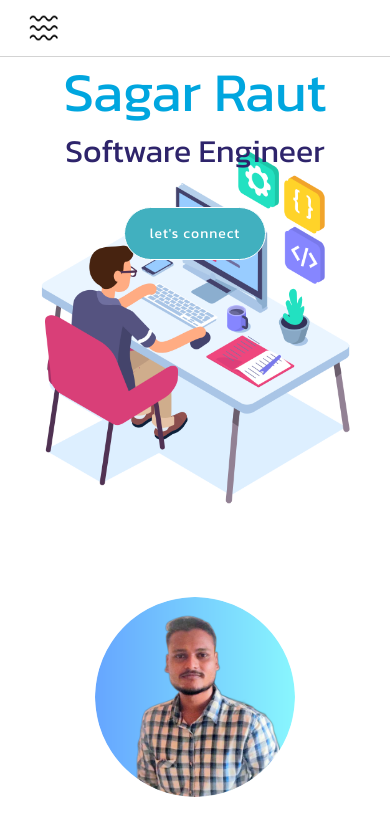
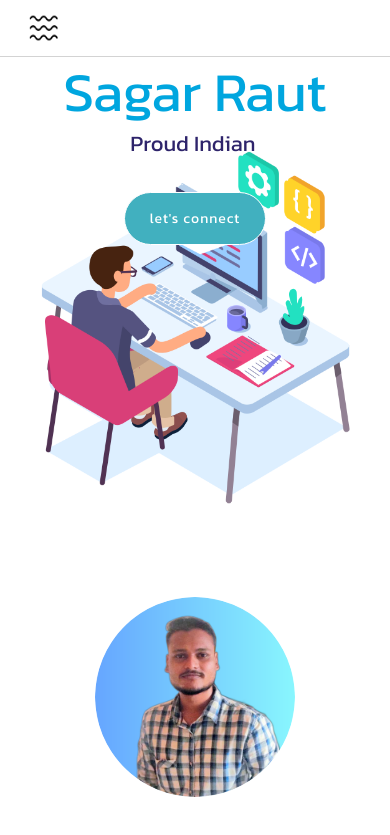
Before and after one commit to nagbhushank/my-portfolio, a React (Create React App) app: page / in a window 390 px wide. Shown: the top 835 px of the page. Built offline with nearby package versions, Linux system fonts and the light colour scheme.

Commit message:
typical added

```diff
--- a/package.json
+++ b/package.json
@@ -14,6 +14,7 @@
     "react-dom": "^17.0.2",
     "react-external-link": "^1.2.1",
     "react-scripts": "4.0.3",
+    "react-typical": "^0.1.3",
     "web-vitals": "^1.1.1"
   },
   "scripts": {
--- a/src/Components/Title.css
+++ b/src/Components/Title.css
@@ -6,7 +6,7 @@
   font-family: "Kanit", sans-serif;
   background-image: url(../Assets/soft-engg.png),
     linear-gradient(
-      45deg,
+      152deg,
       #60bfdb,
       #e5bcbc,
       #f4f5f7,
@@ -110,7 +110,7 @@
 
   .cloud-container .sub-name {
     /* color: #e8f1ed; */
-    font-size: xx-large;
+    font-size: 22px;
   }
 }
 
--- a/src/Components/Title.jsx
+++ b/src/Components/Title.jsx
@@ -1,7 +1,7 @@
 import React from "react";
 import { Jumbotron, Container } from "react-bootstrap";
 import "./Title.css";
-// import { Nav } from "react-bootstrap";
+import Typical from "react-typical";
 
 export default function Title() {
   return (
@@ -13,7 +13,13 @@ export default function Title() {
         >
           <div className="main-div">
             <p className="name">Sagar Raut</p>
-            <p className="sub-name">Software Engineer</p>
+            {/* <p className="sub-name">Software Engineer</p> */}
+            <Typical
+              className="sub-name"
+              steps={["Software Engineer", 1000, "Web developer", 500, "Proud Indian", 500]}
+              loop={Infinity}
+              wrapper="p"
+            />
             <a href="#contact">
               <button className="btn outlined-white m-3" href="#contact">
                 let's connect
```
Also changed, not shown: 1 other file (tests, documents, lock files or other folders).
